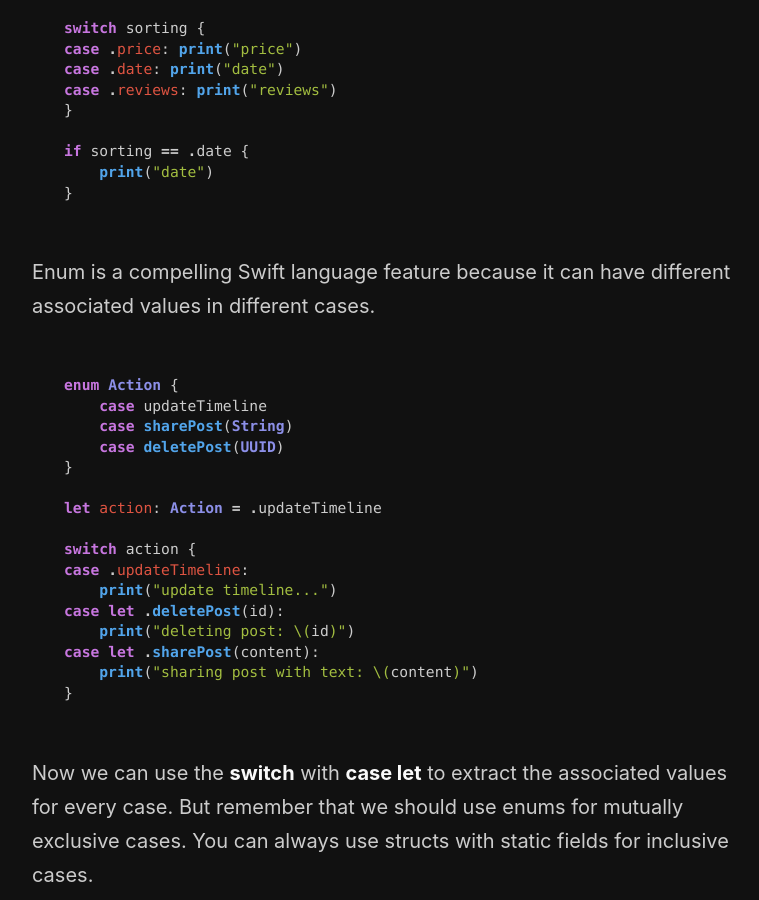
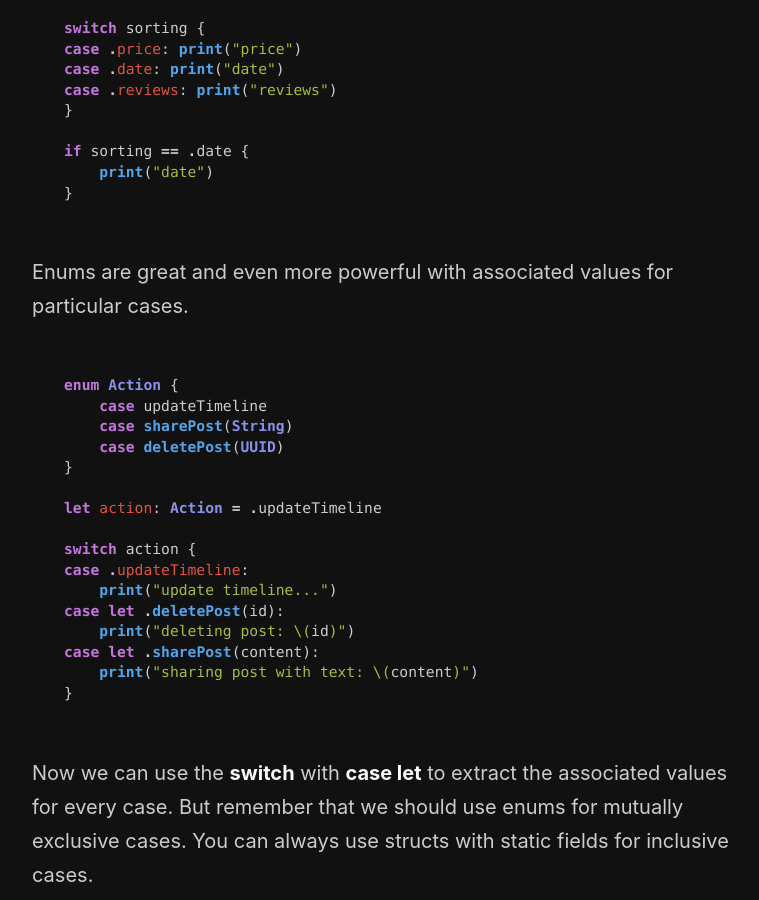
Before and after one commit to mecid/mecid.github.io, a Jekyll site: the page built from _posts/2021-04-01-writing-idiomatic-swift-code.md, in a window 1280 px wide and 900 px high, scrolled down 2008 px. Shown: the whole window, without its empty margins (258-1017 px from the left). Built offline with Jekyll 4.4.1, drawn with Linux system fonts in a browser that asks for light colours.

Commit message:
swift idioms post improved

````diff
--- a/_posts/2021-04-01-writing-idiomatic-swift-code.md
+++ b/_posts/2021-04-01-writing-idiomatic-swift-code.md
@@ -58,7 +58,7 @@ if sorting == .date {
 }
 ```
 
-Enum is a compelling Swift language feature because it can have different associated values in different cases.
+Enums are great and even more powerful with associated values for particular cases.
 
 ```swift
 enum Action {
````
